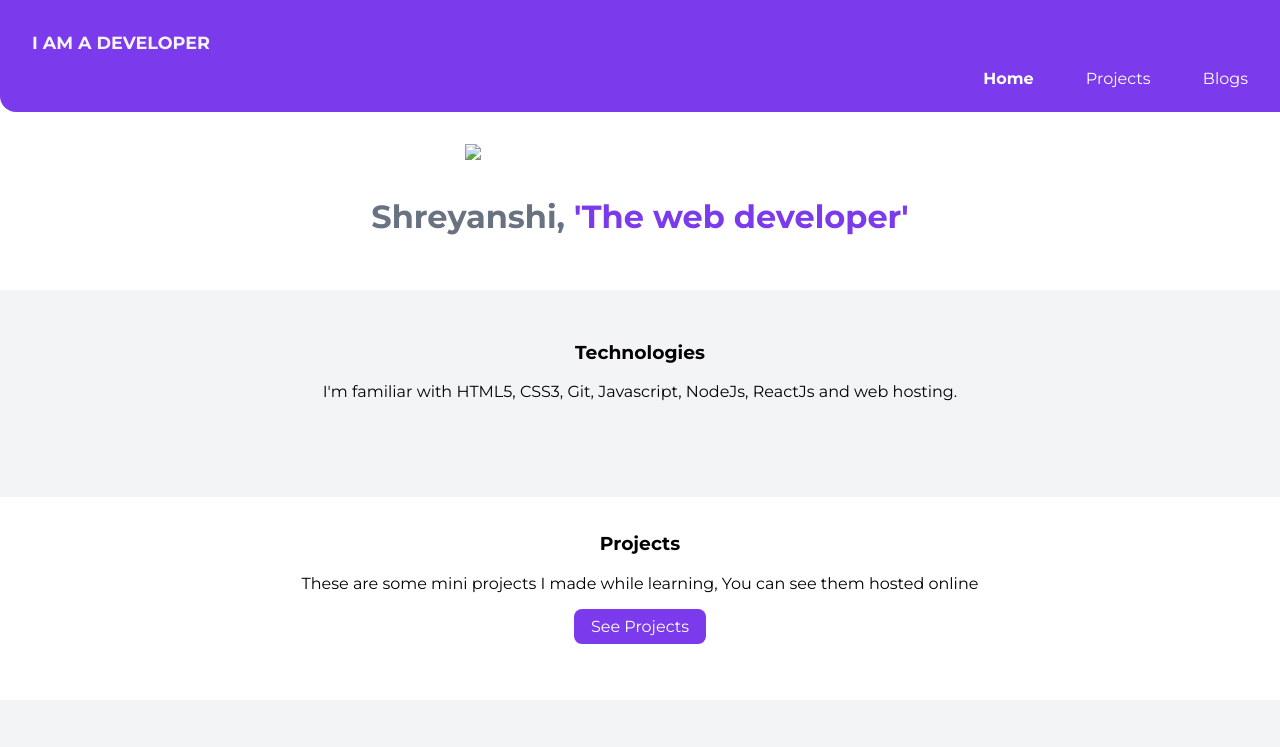
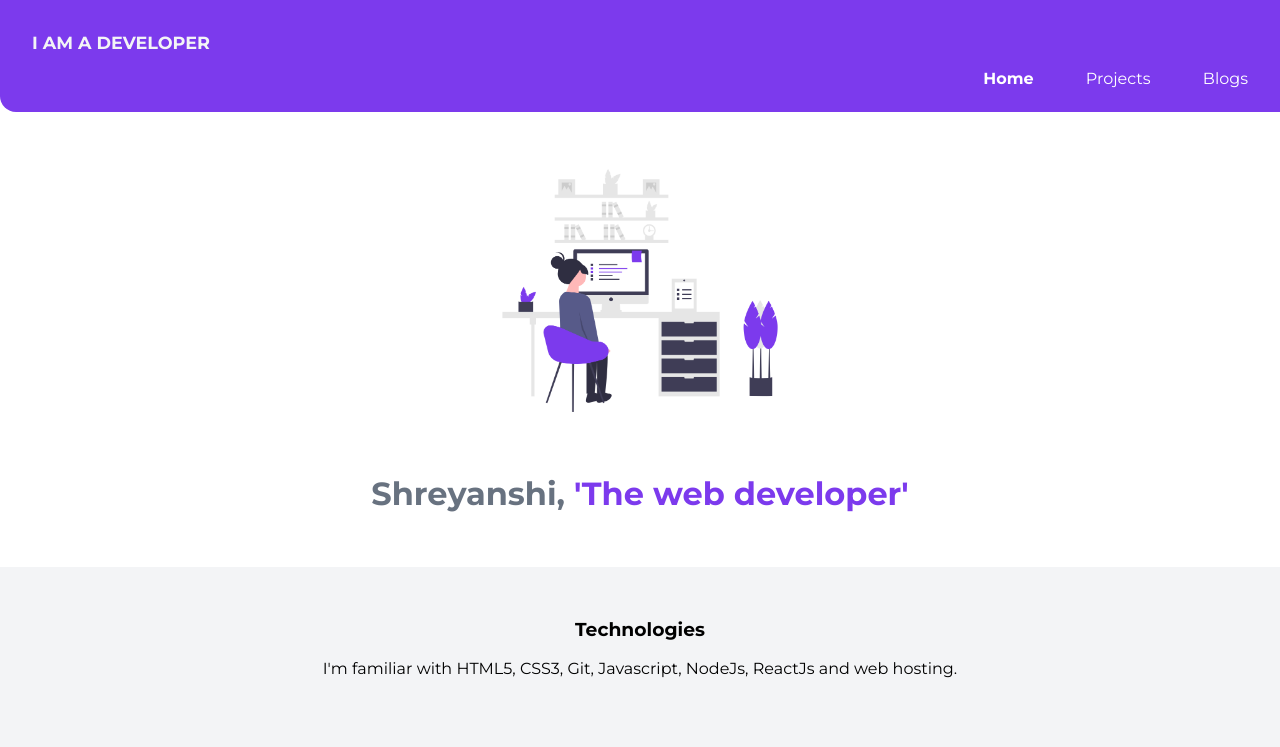
Before and after one commit to Shreyanshi7/Shreyanshi-Portfolio, a plain HTML site: page index.html in a window 1280 px wide. Shown: the top 747 px of the page. Drawn offline with Linux system fonts and the light colour scheme.

Commit message:
feat - heroo img added

```diff
--- a/index.html
+++ b/index.html
@@ -26,7 +26,7 @@
     </nav>
 
     <header class="hero">
-        <img class="hero-img" src="./"/>
+        <img class="hero-img" src="./images/heroo-img.png"/>
         <h1 class="hero-heading">Shreyanshi,
         <span class="heading-inverted"> 'The web developer'</span></h1>
     </header>
```
